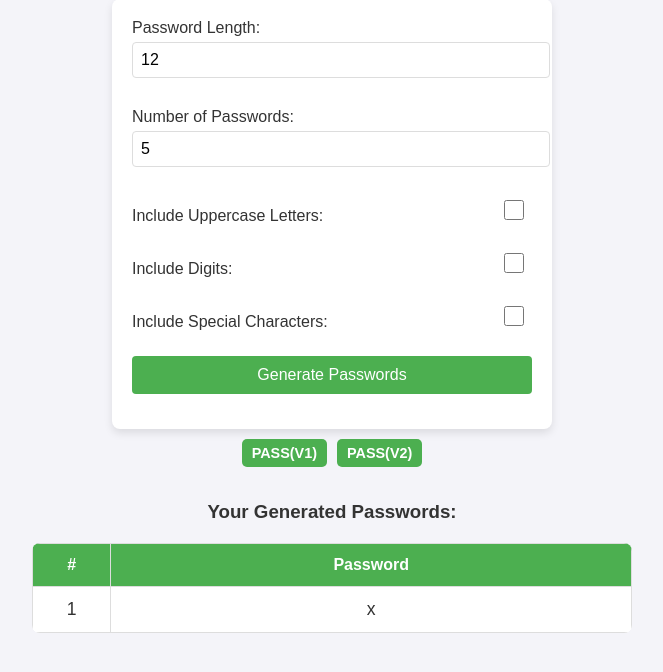
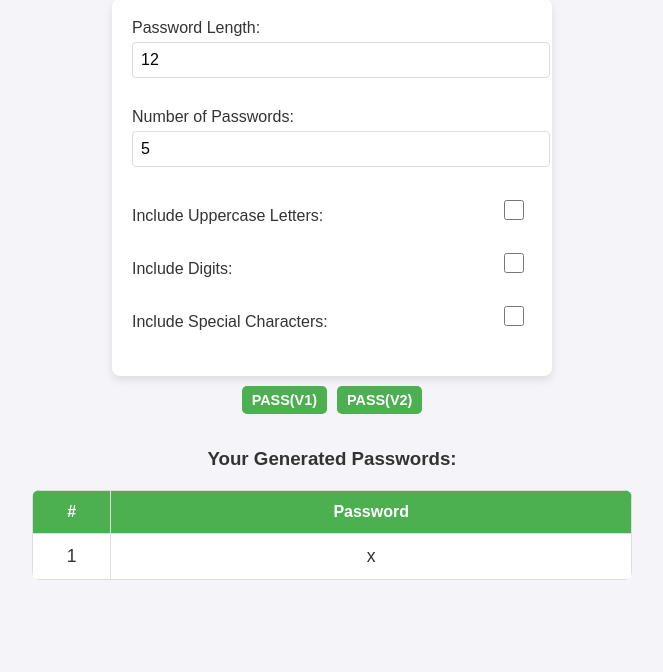
Before and after one commit to yassnemo/A-flask-password-generator-web-app, a Flask app: template templates/index.html in a window 1280 px wide. Shown: the part 101-773 px from the top of the page, without its empty margins (308-971 px from the left). Run offline with Flask 3, Linux system fonts and the light colour scheme; the template is opened without the code that fills it: most values are stand-ins (such as "Sample title", 1, 10 or a date in 2020).

Commit message:
rm generate passwords button

```diff
--- a/templates/index.html
+++ b/templates/index.html
@@ -46,7 +46,6 @@
             <input type="checkbox" id="special_chars" name="special_chars">
         </div>
 
-        <button type="submit">Generate Passwords</button>
     </form>
 
     <!-- New Buttons -->
@@ -68,7 +67,7 @@
                 {% for password in passwords %}
                     <tr>
                         <td>{{ loop.index }}</td>
-                        <td>{{ password }}</td>
+                        <td class="password-cell">{{ password }}</td>  <!-- Add the password-cell class here -->
                     </tr>
                 {% endfor %}
             </tbody>
@@ -124,6 +123,7 @@
 
                         const passwordCell = document.createElement("td");
                         passwordCell.textContent = password;
+                        passwordCell.classList.add('password-cell'); // Add the password-cell class here
                         row.appendChild(passwordCell);
 
                         tableBody.appendChild(row);
```
